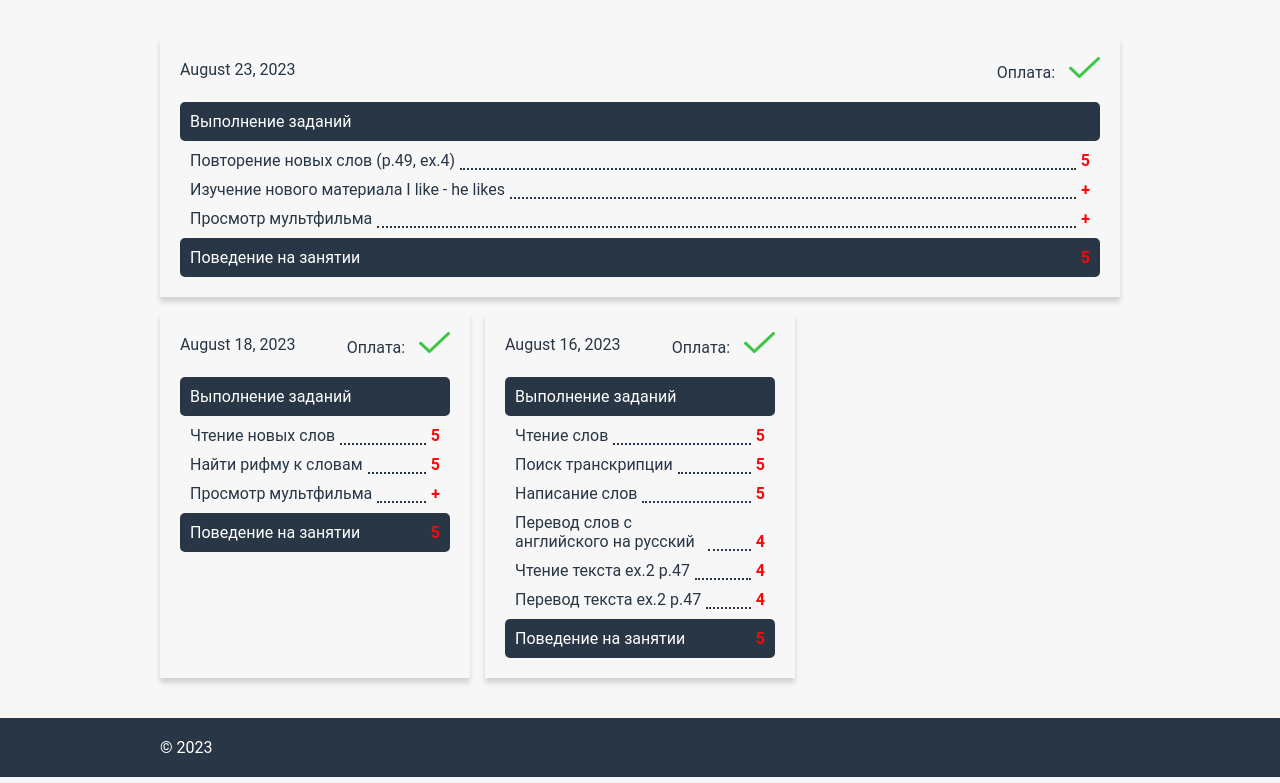
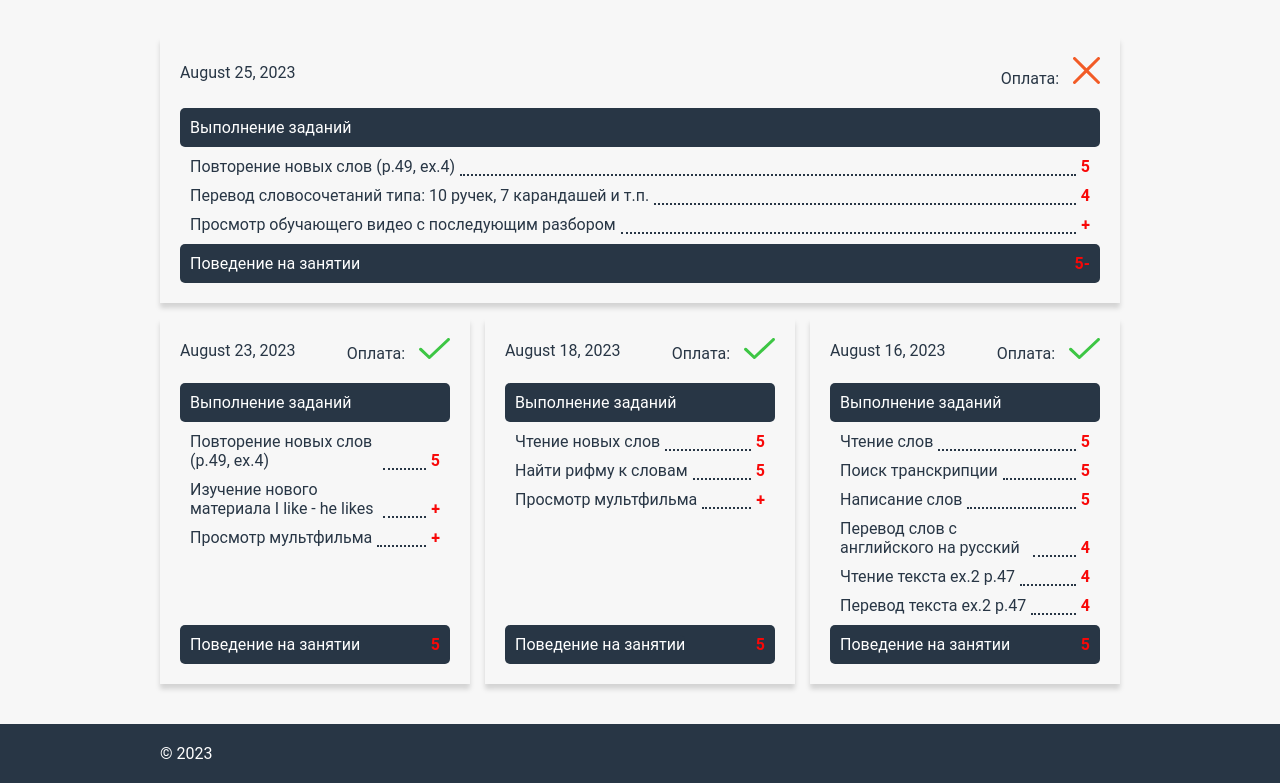
Before and after one commit to Kat-girl/diary, a website: page source/yevgeniy_bashkaryov/index.html in a window 1280 px wide. Shown: the part 139-922 px from the top of the page. Drawn offline with Linux system fonts and the light colour scheme; files whose address does not match are found by name.

Commit message:
Добавлены скрипты, добавлено занятие от 25.08.23

```diff
--- /dev/null
+++ b/source/js/script.js
@@ -0,0 +1,3 @@
+let firstLi = document.querySelector('.evaluation__item:first-child');
+console.log(firstLi);
+firstLi.classList.add('evaluation__item--latest');
--- a/source/sass/blocks/evaluation.scss
+++ b/source/sass/blocks/evaluation.scss
@@ -25,6 +25,8 @@
 }
 
 .evaluation__item {
+  display: flex;
+  flex-direction: column;
   box-shadow: 0 5px 5px 0 rgba(0, 1, 1, 0.15);
   padding: 20px;
 }
@@ -83,6 +85,7 @@
   @include list-style-clear;
   padding-left: 10px;
   padding-right: 10px;
+  flex-grow: 1;
 }
 
 .evaluation__type-item {
--- a/source/yevgeniy_bashkaryov/index.html
+++ b/source/yevgeniy_bashkaryov/index.html
@@ -21,7 +21,41 @@
       </div>
       <section class="evaluation">
           <ul class="evaluation__list">
-            <li class="evaluation__item evaluation__item--latest">
+            <li class="evaluation__item">
+              <h2 class="visually-hidden">Оценка работы</h2>
+              <div class="evaluation__header">
+                <time class="evaluation__date" datetime="2023-08-25">August 25, 2023</time>
+                <p class="evaluation__payment">Оплата:
+                  <span class="evaluation__payment-mark">
+                    <img src="../img/no.svg" alt="No">
+                  </span>
+                </p>
+              </div>
+              <p class="evaluation__type">Выполнение заданий</p>
+              <ul class="evaluation__type-list">
+                  <li class="evaluation__type-item">
+                      <span class="evaluation__task">Повторение новых слов (p.49, ex.4)</span>
+                      <span class="evaluation__dots"></span>
+                      <span class="evaluation__score">5</span>
+                  </li>
+                  <li class="evaluation__type-item">
+                      <span class="evaluation__task">Перевод словосочетаний типа: 10 ручек, 7 карандашей и т.п.</span>
+                      <span class="evaluation__dots"></span>
+                      <span class="evaluation__score">4</span>
+                  </li>
+                  <li class="evaluation__type-item">
+                      <span class="evaluation__task">Просмотр обучающего видео с последующим разбором</span>
+                      <span class="evaluation__dots"></span>
+                      <span class="evaluation__score">+</span>
+                  </li>
+
+              </ul>
+              <div class="evaluation__behaviour-container">
+                <p class="evaluation__type evaluation__type-behaviour">Поведение на занятии</p>
+                <span class="evaluation__score">5-</span>
+              </div>
+            </li>
+            <li class="evaluation__item">
               <h2 class="visually-hidden">Оценка работы</h2>
               <div class="evaluation__header">
                 <time class="evaluation__date" datetime="2023-08-23">August 23, 2023</time>
@@ -145,5 +179,7 @@
         &copy; 2023
       </div>
     </footer>
+
+    <script src="../js/script.js"></script>
 </body>
 </html>
```
Also changed, not shown: source/css/style.css, 1 other file.
